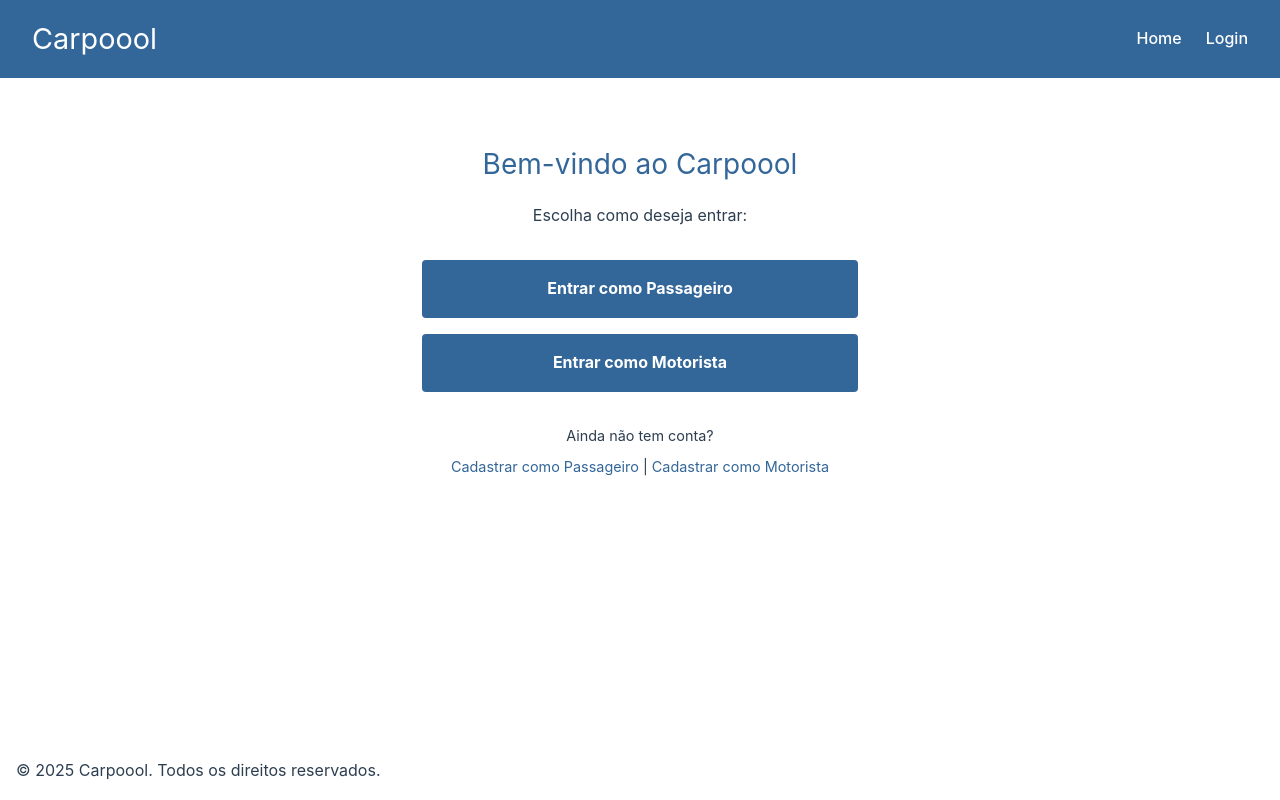
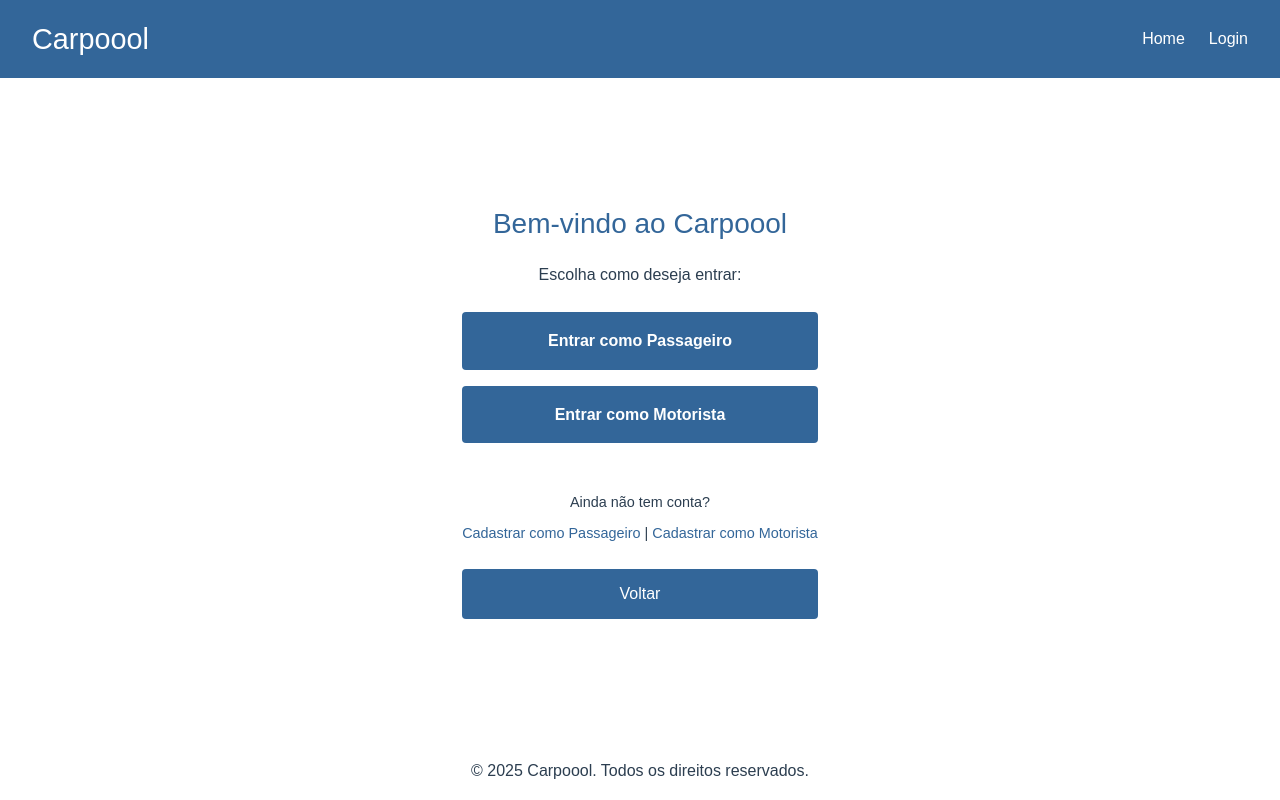
Before and after one commit to EriAkiUchi/carpoool, a Vue app in the folder frontend/: page /login in a window 1280 px wide. Built offline with nearby package versions, Linux system fonts and the light colour scheme.

Commit message:
:sparkles: feat(Login, Cadastro e Home): adicionar botões de voltar para a Home e de acessar dashboard diretamente

```diff
--- a/frontend/src/App.vue
+++ b/frontend/src/App.vue
@@ -51,16 +51,30 @@ function logout() {
   </footer>
 </template>
 
-<style scoped>
+<style>
 body {
   margin: 0;
+  padding: 0;
   font-family: Arial, sans-serif;
   line-height: 1.6;
+  min-height: 100vh;
 }
+
+html {
+  height: 100%;
+}
+
+#app {
+  display: flex;
+  flex-direction: column;
+  min-height: 100vh;
+}
+</style>
+
+<style scoped>
 
 header {
   width: 100%;
-  height: 20%;
   display: flex;
   justify-content: space-between;
   align-items: center;
@@ -96,7 +110,9 @@ nav a:hover {
 }
 
 main {
-  padding: 2rem;
+  flex: 1;
+  display: flex;
+  flex-direction: column;
 }
 
 footer {
@@ -106,7 +122,5 @@ footer {
   background-color: var(--bg-color);
   color: var(--text-color);
 
-  position: absolute;
-  bottom: 0;
 }
 </style>
--- a/frontend/src/assets/base.css
+++ b/frontend/src/assets/base.css
@@ -59,6 +59,7 @@
 }
 
 body {
+  max-height: 100vh;
   color: var(--color-text);
   background: var(--color-background);
   transition:
--- a/frontend/src/router/index.ts
+++ b/frontend/src/router/index.ts
@@ -8,6 +8,10 @@ const rotas: RouteRecordRaw[] = [
     path: '/',
     name: 'home',
     component: Home,
+    props: (router) => ({
+      isAuthenticaded: authService.isAuthenticated(),
+      userType: authService.getUserType(),
+    })
   },
   {
     path: '/login',
--- a/frontend/src/views/CadastroView.vue
+++ b/frontend/src/views/CadastroView.vue
@@ -23,6 +23,8 @@ import { RouterLink } from 'vue-router';
                 <RouterLink to="/login/motorista">Entrar como Motorista</RouterLink>
             </div>
         </section>
+
+        <RouterLink to="/" class="botao-voltar">Voltar</RouterLink>
     </main>
 
 </template>
@@ -80,4 +82,29 @@ h2 {
 .login-options a:hover {
   text-decoration: underline;
 }
+
+.botao-voltar {
+  background-color: #336699;
+  color: #fff;
+  border: none;
+
+  padding: 0.75rem 1.5rem;
+  margin-top: 1.5rem;
+  border-radius: 4px;
+
+  display: inline-block;
+  cursor: pointer;
+  transition: background-color 0.3s ease;
+}
+
+.botao-voltar a {
+    color: #fff;
+    text-decoration: none;
+    font-weight: 500;
+}
+
+
+.botao-voltar:hover {
+    background-color: #264d73;
+}
 </style>
--- a/frontend/src/views/Home.vue
+++ b/frontend/src/views/Home.vue
@@ -1,4 +1,23 @@
 <script setup lang="ts">
+import { RouterLink } from 'vue-router';
+import { computed } from 'vue';
+import { userAuthStore } from '../store/auth';
+
+const authStore = userAuthStore(); // Inicializa o store com dados do localStorage
+const isAuthenticated = computed(() => authStore.isAuthenticated);
+const userType = computed(() => authStore.userType);
+
+defineProps({
+    isAuthenticated: {
+        type: Boolean,
+        default: false
+    },
+    userType: {
+        type: String,
+        default: ''
+    }
+});
+
 
 </script>
 
@@ -11,6 +30,10 @@
         <RouterLink to="/login" class="button">Login</RouterLink>
 
         <RouterLink to="/cadastro" class="button">Cadastrar</RouterLink>
+
+        <RouterLink v-if="isAuthenticated && userType === 'passageiro'" to="/passageiro" class="button">Acessar Dashboard</RouterLink>
+
+        <RouterLink v-if="isAuthenticated && userType === 'motorista'" to="/motorista" class="button">Acessar Dashboard</RouterLink>
     </section>
 </template>
 
--- a/frontend/src/views/LoginView.vue
+++ b/frontend/src/views/LoginView.vue
@@ -3,7 +3,7 @@ import { RouterLink } from 'vue-router';
 </script>
 
 <template>
-    <main class="login-container">
+    <section class="login-container">
         <h2>Bem-vindo ao Carpoool</h2>
         <p>Escolha como deseja entrar:</p>
         <section class="login-options">
@@ -23,16 +23,23 @@ import { RouterLink } from 'vue-router';
                 <RouterLink to="/cadastro/motorista">Cadastrar como Motorista</RouterLink>
             </div>
         </section>
-    </main>
+
+        <RouterLink to="/" class="botao-voltar">Voltar</RouterLink>
+
+      </section>
 
 </template>
 
 <style scoped>
 .login-container {
-  max-width: 500px;
+  max-width: 30rem;
   margin: 0 auto;
   padding: 2rem;
   text-align: center;
+  display: flex;
+  flex-direction: column;
+  justify-content: center;
+  flex: 1;
 }
 
 h2 {
@@ -45,14 +52,14 @@ h2 {
   display: flex;
   flex-direction: column;
   gap: 1rem;
-  margin: 2rem 0;
+  margin: 1.5rem 0;
 }
 
 .login-button {
   display: block;
   padding: 1rem;
   background-color: #336699;
-  color: white;
+  color: var(--vt-c-white);
   text-decoration: none;
   border-radius: 4px;
   font-weight: bold;
@@ -64,7 +71,7 @@ h2 {
 }
 
 .register-section {
-  margin-top: 2rem;
+  margin-top: 1.5rem;
   font-size: 0.9rem;
 }
 
@@ -80,4 +87,30 @@ h2 {
 .register-options a:hover {
   text-decoration: underline;
 }
+
+.botao-voltar {
+  background-color: #336699;
+  color: #fff;
+  border: none;
+
+  padding: 0.75rem 1.5rem;
+  margin-top: 1.5rem;
+  border-radius: 4px;
+
+  display: inline-block;
+  cursor: pointer;
+  transition: background-color 0.3s ease;
+}
+
+.botao-voltar a {
+    color: #fff;
+    text-decoration: none;
+    font-weight: 500;
+}
+
+
+.botao-voltar:hover {
+    background-color: #264d73;
+}
+
 </style>
```
